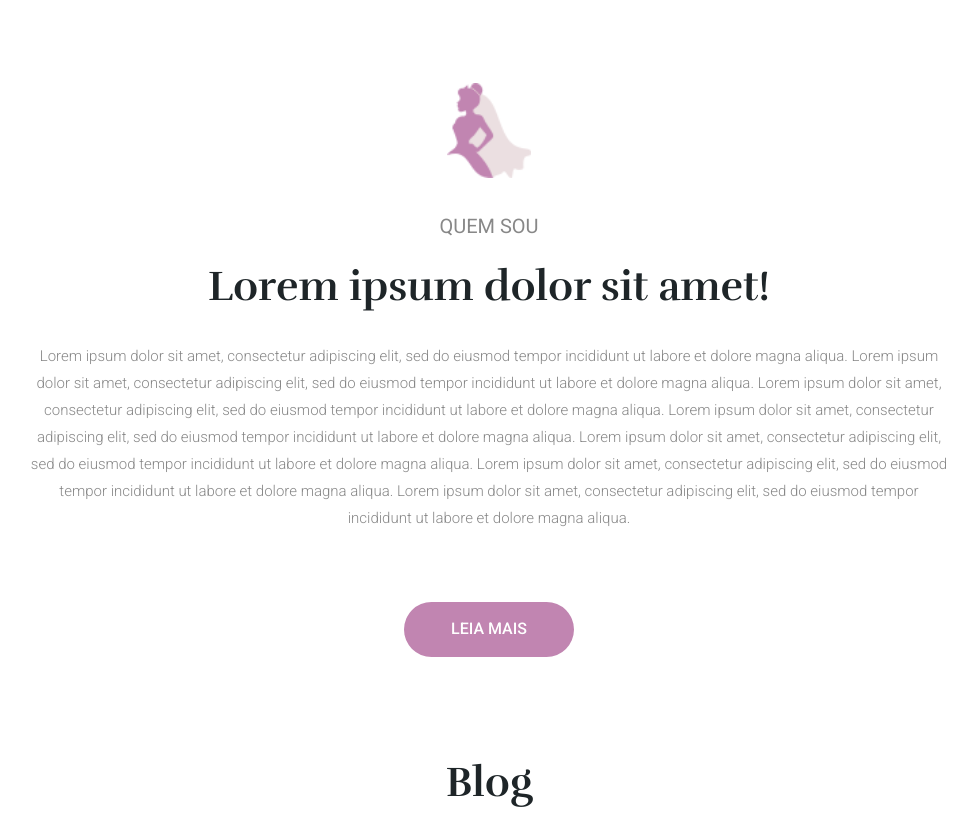
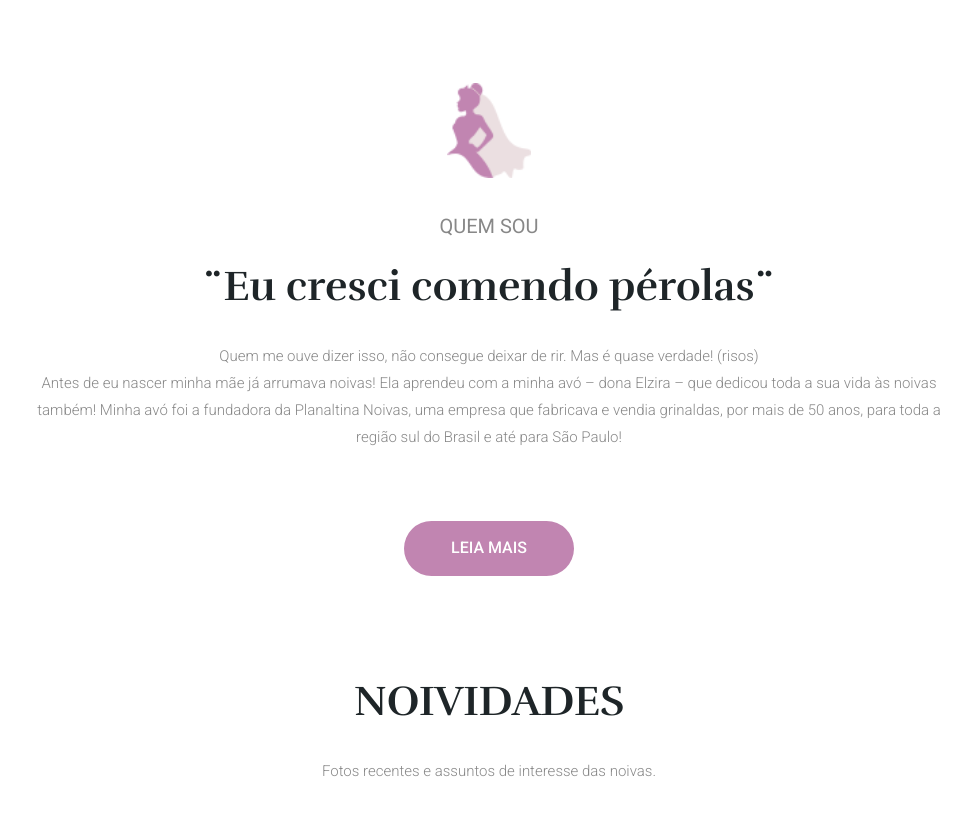
Before and after one commit to Uthopia-Digital/mr, a Jekyll site: the page built from index.html, in a window 1280 px wide and 1400 px high, scrolled down 655 px. Shown: the top 835 px of the window, without its empty margins (151-1128 px from the left). Built offline with Jekyll 4.4.1, drawn with Linux system fonts in a browser that asks for light colours; some of the changed text lies outside the part shown; grey boxes are pictures that could not be loaded.

Commit message:
#1 changes

```diff
--- a/index.html
+++ b/index.html
@@ -39,10 +39,11 @@ layout: default
 			  <div class="sec-heading">
 				<img src="assets/images/butterfly.png" alt="">
 				<span class="tagline">Quem sou</span>
-				<h3 class="sec-title">Lorem ipsum dolor sit amet!</h3>
-				<p>Lorem ipsum dolor sit amet, consectetur adipiscing elit, sed do eiusmod tempor incididunt ut labore et dolore magna aliqua. Lorem ipsum dolor sit amet, consectetur adipiscing elit, sed do eiusmod tempor incididunt ut labore et dolore magna aliqua. Lorem ipsum dolor sit amet, consectetur adipiscing elit, sed do eiusmod tempor incididunt ut labore et dolore magna aliqua. Lorem ipsum dolor sit amet, consectetur adipiscing elit, sed do eiusmod tempor incididunt ut labore et dolore magna aliqua. Lorem ipsum dolor sit amet, consectetur adipiscing elit, sed do eiusmod tempor incididunt ut labore et dolore magna aliqua. Lorem ipsum dolor sit amet, consectetur adipiscing elit, sed do eiusmod tempor incididunt ut labore et dolore magna aliqua. Lorem ipsum dolor sit amet, consectetur adipiscing elit, sed do eiusmod tempor incididunt ut labore et dolore magna aliqua.</p>
+				<h3 class="sec-title">¨Eu cresci comendo pérolas¨</h3>
+				<p>Quem me ouve dizer isso, não consegue deixar de rir. Mas é quase verdade! (risos)</p>
+				<p>Antes de eu nascer minha mãe já arrumava noivas! Ela aprendeu com a minha avó – dona Elzira – que dedicou toda a sua vida às noivas também! Minha avó foi a fundadora da Planaltina Noivas, uma empresa que fabricava e vendia grinaldas, por mais de 50 anos,  para toda a região sul do Brasil e até para São Paulo!</p>
 			  </div>
-			  <a href="index.html" class="btn btn-round">Leia mais</a>
+			  <a href="sobre.html" class="btn btn-round">Leia mais</a>
 			</div>
 		  </div>
 		</div>
@@ -55,8 +56,8 @@ layout: default
 		  <div class="row">
 			<div class="col-lg-8 col-md-10 m-auto">
 			  <div class="sec-heading">
-				<h3 class="sec-title">Blog</h3>
-				<p>Lorem ipsum dolor sit amet, consectetur adipiscing elit, sed do eiusmod tempor incididunt ut labore et dolore magna aliqua.</p>
+				<h3 class="sec-title">NOIVIDADES</h3>
+				<p>Fotos recentes e assuntos de interesse das noivas.</p>
 			  </div>
 			</div>
 		  </div>
@@ -73,22 +74,31 @@ layout: default
 			  <div class="test-caro owl-carousel">
 				<div class="single-tst">
 				  <img src="assets/images/quote.png" alt="">
-				  <p>Lorem ipsum dolor sit amet, consectetur adipiscing elit, sed do eiusmod tempor incididunt ut labore et dolore magna aliqua.</p>
+				  <p>Em um momento de tanta ansiedade e nervosismo, uma profissional que te passa confiança é imprescindível, e a Mônica é essa profissional, que sabe o que faz, que te deixa confortável, e que se  preocupa com  você desde o primeiro contato! Maravilhosa, indico à todas que queiram se sentir linda e confiante no seu grande dia!</p>
 
 				  <div class="client-info">
 					<img src="assets/images/client-1.png" alt="" class="thumb">
-					<p>Jane Marsh, <span>Bride</span></p>
+					<p>Camila e Claiton</p>
 				  </div>
 				</div>
 				<div class="single-tst">
 				  <img src="assets/images/quote.png" alt="">
-				  <p>Lorem ipsum dolor sit amet, consectetur adipiscing elit, sed do eiusmod tempor incididunt ut labore et dolore magna aliqua.</p>
+				  <p>Quando comecei a organizar o meu casamento, a Mônica já era a minha certeza! Não conhecia ela, e nem imaginava como era como profissional e como pessoa, porem outras pessoas já tinham falado muito bem sobre ela. Quando conheci ela, foi química na certa! Acredito que em um momento tão importante para nós noivas, precisamos além do profissional, mas também ter empatia, e com ela foi na hora. Um espetáculo de pessoa, querida, simpática, alto astral ... Meu grande dia chegou, e nas mãos dela fiquei, para realizar meu grande sonho! Sem palavras pro trabalho dela e pela pessoa que é, acredito que toda noiva deveria ter uma pessoa assim no seu grande dia. Muito obrigado Mônica, por estar ao meu lado no grande dia da minha vida E por ter me deixado perfeita com seu profissionalismo e seu alto astral.</p>
 
 				  <div class="client-info">
-					<img src="assets/images/client-1.png" alt="" class="thumb">
-					<p>Jane Marsh, <span>Bride</span></p>
+					<img src="assets/images/client-3.png" alt="" class="thumb">
+					<p>Joice e Marcelo</p>
 				  </div>
 				</div>
+				<div class="single-tst">
+					<img src="assets/images/quote.png" alt="">
+					<p>Uma das minhas maiores preocupações como noiva, era ter a make e o cabelo perfeitos, porque o que fica para nós, os noivos, são as fotos desse dia emocionante. E eu queria poder olhar minhas fotos com muita alegria e ver que ficou tudo como eu sempre sonhei. Conheci o trabalho da Monica por meio das colegas de serviço, que me contaram que ela era uma excelente maquiadora e fazia penteados lindos.  Entrei em contato e fui muito bem atendida desde o primeiro momento. Nas prévias me senti muito segura, pois a Monica me arrumou exatamente como eu ficaria no meu grande dia. Nesse momento já sabia que tinha feito a escolha certa. E quando chegou finalmente o dia 23 de Março, a Monica já estava me aguardado cedo para começar a arrumar eu e minha mãe, ela foi muito caprichosa, pontual e descontraída, assim conseguiu me deixar tranquila. Meu cabelo, os acessórios e maquiagem ficaram perfeitos. E depois da cerimônia, ela ainda estava me aguardando para retocar a maquiagem e mudar meu penteado. Optamos para a festa o cabelo preso para que eu pudesse aproveitar e no fim da festa estivesse com meu cabelo intacto. Fico feliz em ter escolhido a Monica para meu casamento, fiz a escolha certa. Agradeço de coração seu excelente trabalho!</p>
+
+					<div class="client-info">
+					  <img src="assets/images/client-2.png" alt="" class="thumb">
+					  <p>Sabrina e Felippe</p>
+					</div>
+				  </div>
 			  </div>
 			</div>
 		  </div>
```
Also changed, not shown: assets/images/client-1.png, assets/images/client-2.png (added), assets/images/client-3.png (added), assets/images/spa-1.png.
